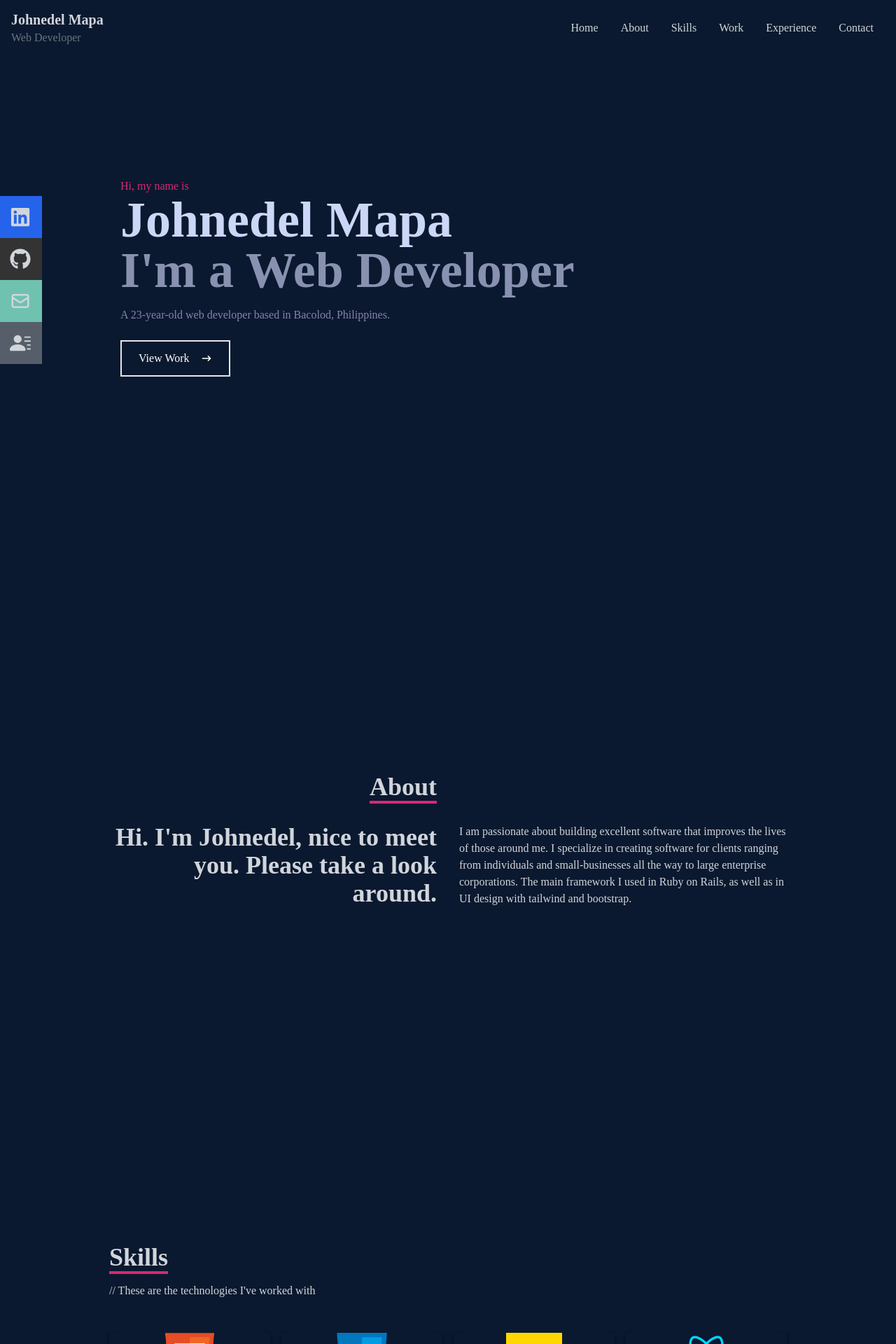
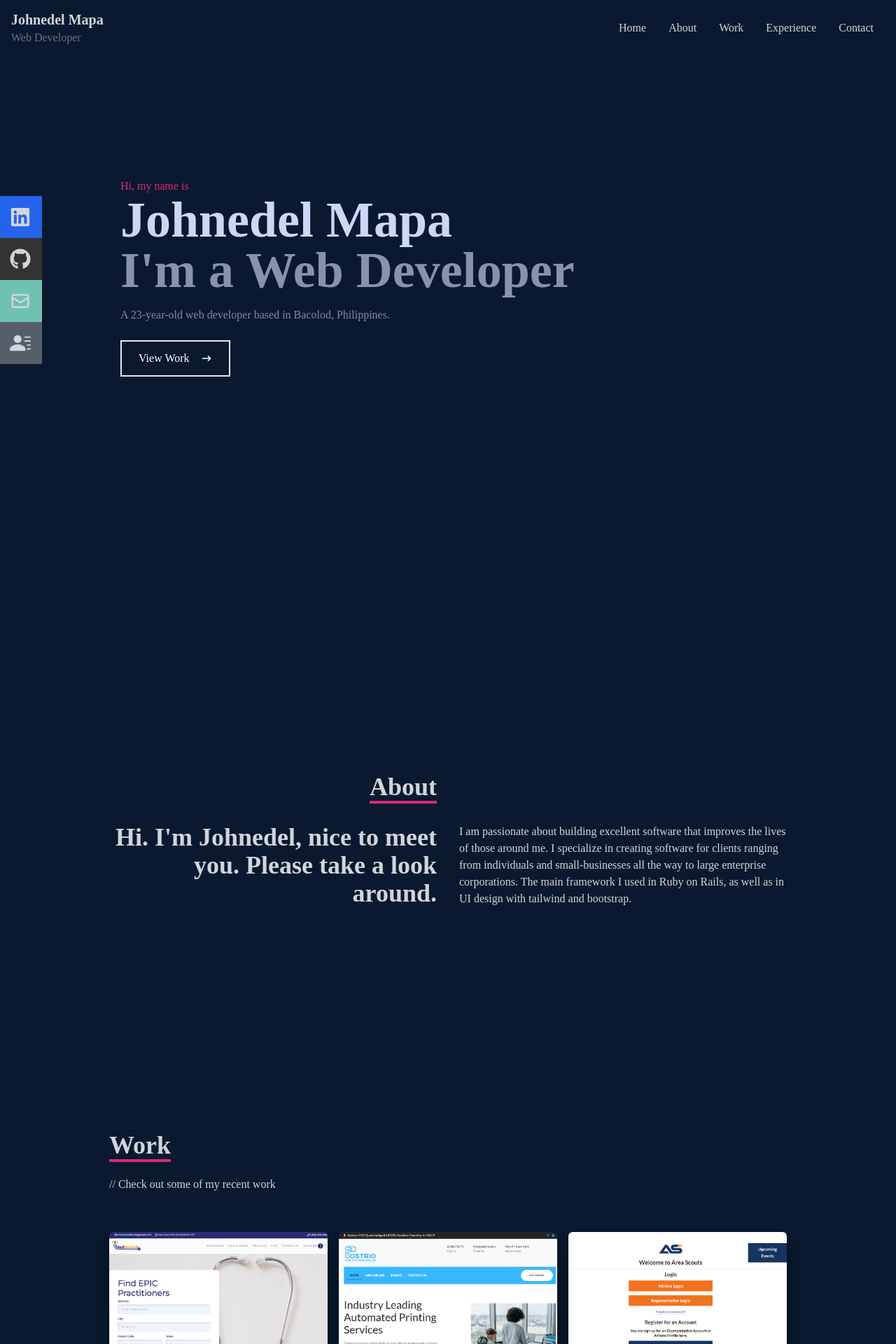
Before and after one commit to johnedelmapa/johnedelmapa-portfolio-react-app, a React (Create React App) app: page / in a window 1280 px wide. Shown: the top 1920 px of the page at 70% size. Built offline with nearby package versions, Linux system fonts and the light colour scheme; the HTML template or start-up script is replaced by a standard one.

Commit message:
Remove skills section

```diff
--- a/src/App.js
+++ b/src/App.js
@@ -12,7 +12,6 @@ function App() {
       <Navbar />
       <Home />
       <About />
-      <Skills />
       <Work />
       <Experience />
       <Contact />
--- a/src/components/Navbar.jsx
+++ b/src/components/Navbar.jsx
@@ -30,11 +30,6 @@ const Navbar = () => {
         <li>
           <Link to='about' smooth={true} duration={500}>
             About
-          </Link>
-        </li>
-        <li>
-          <Link to='skills' smooth={true} duration={500}>
-            Skills
           </Link>
         </li>
         <li>
@@ -76,12 +71,6 @@ const Navbar = () => {
           {' '}
           <Link onClick={handleClick} to='about' smooth={true} duration={500}>
             About
-          </Link>
-        </li>
-        <li className='py-6 text-4xl'>
-          {' '}
-          <Link onClick={handleClick} to='skills' smooth={true} duration={500}>
-            Skills
           </Link>
         </li>
         <li className='py-6 text-4xl'>
```
